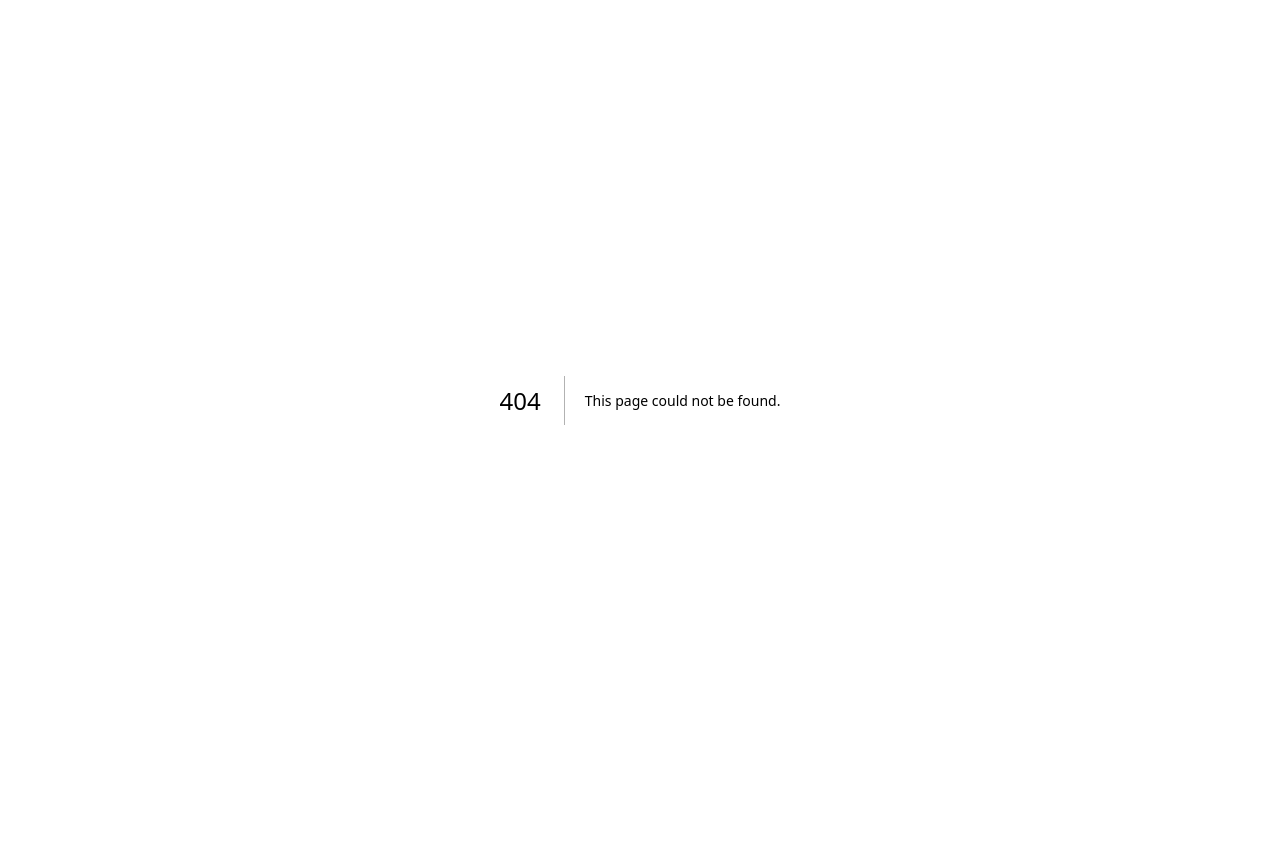
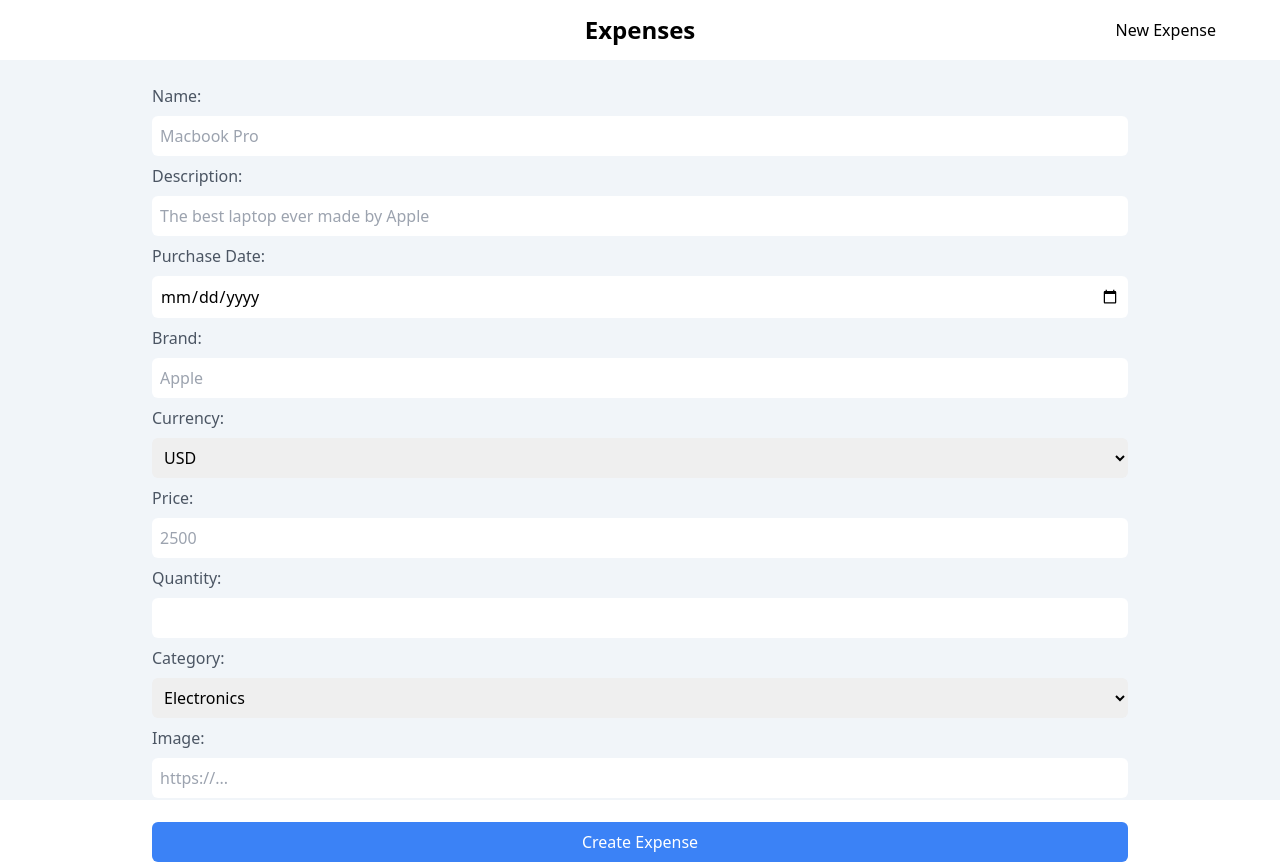
Before and after one commit to Alejandro1709/my-expenses, a Next.js app: page /expenses/new in a window 1280 px wide. Before the commit this address had no page. Before the commit the page ends 800 px from the top, so only its background shows below. Built offline with nearby package versions, Linux system fonts and the light colour scheme.

Commit message:
Add: Form Component

```diff
--- /dev/null
+++ b/components/CreateForm.tsx
@@ -0,0 +1,61 @@
+import FormGroup from './FormGroup';
+import FormInput from './FormInput';
+
+function CreateForm() {
+  return (
+    <form className='flex flex-col gap-2 mx-6'>
+      <FormGroup id='name' label='Name:'>
+        <FormInput name='name' id='name' placeholder='Macbook Pro' />
+      </FormGroup>
+      <FormGroup id='description' label='Description:'>
+        <FormInput
+          name='description'
+          id='description'
+          placeholder='The best laptop ever made by Apple'
+        />
+      </FormGroup>
+      <FormGroup id='date' label='Purchase Date:'>
+        <FormInput name='date' type='date' id='date' />
+      </FormGroup>
+      <FormGroup id='brand' label='Brand:'>
+        <FormInput name='brand' id='brand' placeholder='Apple' />
+      </FormGroup>
+      <FormGroup id='currency' label='Currency:'>
+        <select className='p-2 rounded-md' id='currency'>
+          <option value='USD'>USD</option>
+          <option value='EUR'>EUR</option>
+          <option value='GBP'>GBP</option>
+          <option value='PEN'>PEN</option>
+        </select>
+      </FormGroup>
+      <FormGroup id='price' label='Price:'>
+        <FormInput name='price' type='number' id='price' placeholder='2500' />
+      </FormGroup>
+      <FormGroup id='quantity' label='Quantity:'>
+        <FormInput
+          name='quantity'
+          type='number'
+          id='quantity'
+          defaultValue={1}
+        />
+      </FormGroup>
+      <FormGroup id='category' label='Category:'>
+        <select className='p-2 rounded-md' id='category'>
+          <option value='Electronics'>Electronics</option>
+          <option value='Food'>Food</option>
+          <option value='Clothes'>Clothes</option>
+          <option value='Toys'>Toys</option>
+          <option value='Other'>Other</option>
+        </select>
+      </FormGroup>
+      <FormGroup id='image' label='Image:'>
+        <FormInput name='image' id='image' placeholder='https://...' />
+      </FormGroup>
+      <button className='mt-4 bg-blue-500 hover:bg-blue-600 text-white px-4 py-2 rounded-md'>
+        Create Expense
+      </button>
+    </form>
+  );
+}
+
+export default CreateForm;
--- /dev/null
+++ b/components/FormGroup.tsx
@@ -0,0 +1,18 @@
+type FormGroupProps = {
+  label: string;
+  id: string;
+  children: React.ReactNode;
+};
+
+function FormGroup({ label, id, children }: FormGroupProps) {
+  return (
+    <div className='flex flex-col gap-2'>
+      <label className='text-md text-gray-600' htmlFor={id}>
+        {label}
+      </label>
+      {children}
+    </div>
+  );
+}
+
+export default FormGroup;
--- /dev/null
+++ b/components/FormInput.tsx
@@ -0,0 +1,32 @@
+type FormInputProps = {
+  id: string;
+  type?: string;
+  placeholder?: string;
+  name: string;
+  value?: string;
+  defaultValue?: string | number;
+  onChange?: (event: React.ChangeEvent<HTMLInputElement>) => void;
+};
+
+function FormInput({
+  id,
+  type = 'text',
+  placeholder,
+  name,
+  value,
+  onChange,
+}: FormInputProps) {
+  return (
+    <input
+      className='p-2 rounded-md'
+      type={type}
+      name={name || id}
+      id={id}
+      placeholder={placeholder}
+      value={value}
+      onChange={onChange}
+    />
+  );
+}
+
+export default FormInput;
--- /dev/null
+++ b/pages/expenses/new.tsx
@@ -0,0 +1,14 @@
+import CreateForm from '../../components/CreateForm';
+import PageLayout from '../../components/PageLayout';
+
+function NewExpensePage() {
+  return (
+    <PageLayout metaTitle='Expenses | New'>
+      <section className='mt-6'>
+        <CreateForm />
+      </section>
+    </PageLayout>
+  );
+}
+
+export default NewExpensePage;
```
